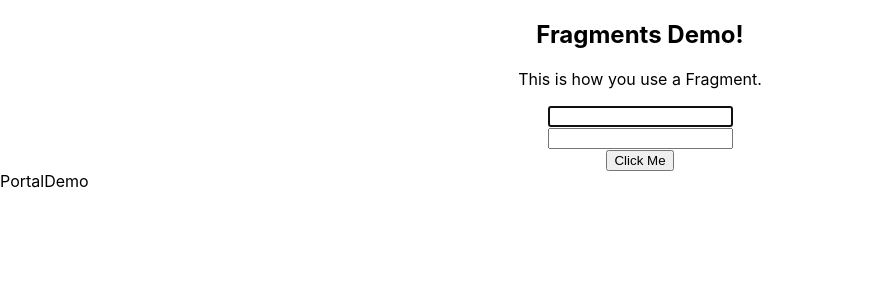
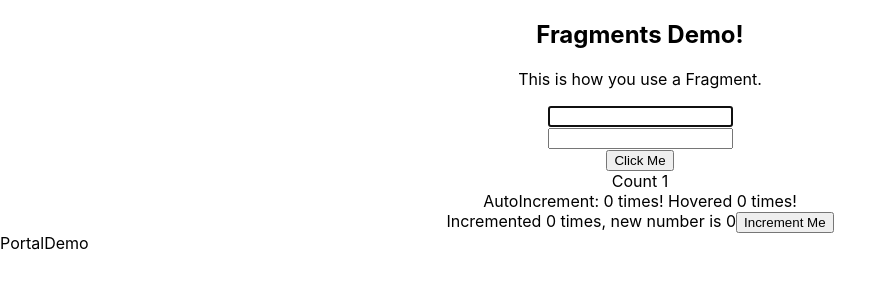
Before and after one commit to 0xfps/react-tutorial, a React (Create React App) app: page / in a window 1280 px wide. Shown: the top 300 px of the page, without its empty margins (0-896 px from the left). Built offline with nearby package versions, Linux system fonts and the light colour scheme.

Commit message:
🥢 41/92.

```diff
--- a/src/App.tsx
+++ b/src/App.tsx
@@ -4,6 +4,12 @@ import FragmentsDemo from "./components/FragmentsDemo"
 import Refs from "./components/Refs"
 import FRParentInput from "./components/FRParentInput"
 import PortalDemo from "./components/PortalDemo"
+import Hero from "./components/Hero"
+import ErrorBoundary from "./components/ErrorBoundary"
+import UseEffect from "./components/UseEffect"
+import AutoCounter from "./components/AutoCounter"
+import AutoCounterF from "./components/AutoCounterF"
+import { VariableIncrementer } from "./components/VariableIncrementer"
 
 class App extends Component {
     render(): ReactNode {
@@ -13,6 +19,9 @@ class App extends Component {
                 <Refs />
                 <FRParentInput />
                 <PortalDemo />
+                <UseEffect />
+                <AutoCounterF />
+                <VariableIncrementer increment={5} />
             </div>
         )
     }
--- /dev/null
+++ b/src/components/AutoCounter.tsx
@@ -0,0 +1,32 @@
+import React, { Component } from 'react'
+
+class AutoCounter extends Component {
+    state: any
+    constructor(props: any) {
+        super(props)
+
+        this.state = {
+            count: 0
+        }
+    }
+
+    componentDidMount(): void {
+        setInterval(() => {
+            this.setState((prevState) => ({
+                // @ts-ignore
+                count: this.state.count + 1
+            }))
+        }, 1000)
+    }
+
+    render() {
+        return (
+            <div>
+                <div>AutoCounter Class: Count ({this.state.count}) </div>
+                <div>AutoCounter Functional: Count ({this.state.count}) </div>
+            </div>
+        )
+    }
+}
+
+export default AutoCounter
--- /dev/null
+++ b/src/components/AutoCounterF.tsx
@@ -0,0 +1,36 @@
+import { useState } from "react"
+
+const AutoCounterF = () => {
+    let [count, setCount] = useState({
+        number: 0,
+        xVal: 0
+    })
+
+    // setInterval(() => {
+    //     setCount({
+    //         ...count,
+    //         number: count.number + 1
+    //     })
+    // }, 1000)
+
+    const hover = () => {
+        setCount({
+            ...count,
+            xVal: count.xVal + 1
+        })
+    }
+
+    let times
+
+    if (count.xVal == 1) times = "time"
+    else times = "times"
+
+    return (
+        <div onMouseOver={hover}>
+            AutoIncrement: {count.number} times!
+            Hovered {count.xVal} {(count.number == 1) ? `time` : `times`}!
+        </div>
+    )
+}
+
+export default AutoCounterF
--- /dev/null
+++ b/src/components/ErrorBoundary.tsx
@@ -0,0 +1,38 @@
+import React, { Component } from 'react'
+
+class ErrorBoundary extends Component {
+    state: any
+
+    constructor(props: any) {
+        super(props)
+
+        this.state = {
+            hasError: false
+        }
+    }
+
+    // Via ChatGPT:
+    // This method allows you to update the component's state to reflect the error condition.
+    static getDerivedStateFromError = (error: Error) => {
+        return {
+            hasError: true
+        }
+    }
+
+    componentDidCatch = (error: Error, errorInfo: React.ErrorInfo): void => {
+        console.log(error)
+        console.log(errorInfo)
+    }
+
+    render() {
+        if (this.state.hasError) {
+            return (
+                <div>Something went wrong!</div>
+            )
+        }
+        // @ts-ignore
+        return this.props.children
+    }
+}
+
+export default ErrorBoundary
--- /dev/null
+++ b/src/components/Hero.tsx
@@ -0,0 +1,23 @@
+import React, { Component } from 'react'
+
+interface Heroes {
+    heroname: string
+}
+
+class Hero extends Component<Heroes> {
+    constructor(props: Heroes) {
+        super(props)
+
+        if (this.props.heroname.toLowerCase() == "joker") {
+            throw new Error("Not a Hero!")
+        }
+    }
+
+    render() {
+        return (
+            <div>Hero</div>
+        )
+    }
+}
+
+export default Hero
--- /dev/null
+++ b/src/components/UseEffect.tsx
@@ -0,0 +1,19 @@
+import React, { useEffect, useState } from 'react'
+
+const UseEffect = () => {
+    let [count, setCount] = useState(0)
+
+    useEffect(() => {
+        let timer = setTimeout(() => {
+            setCount((count) => count + 1);
+        }, 1000);
+
+        return () => clearTimeout(timer)
+    }, []);
+
+    return (
+        <div>Count {count}</div>
+    )
+}
+
+export default UseEffect
--- /dev/null
+++ b/src/components/VariableIncrementer.tsx
@@ -0,0 +1,23 @@
+import { useState } from "react"
+
+interface Props {
+    increment: number
+}
+
+export const VariableIncrementer = ({ increment }: Props) => {
+    let [numIncremented, setNumIncremented] = useState(0)
+    let [counter, setCounter] = useState(0)
+
+    const inc = () => {
+        setNumIncremented(numIncremented + 1)
+        setCounter(counter + increment)
+    }
+
+    return (
+        <div>
+            Incremented {numIncremented} times, new number is {counter}
+
+            <button onClick={inc}>Increment Me</button>
+        </div>
+    )
+}
```
Also changed, not shown: src/components/Context.tsx (added, +14 -0 lines).
